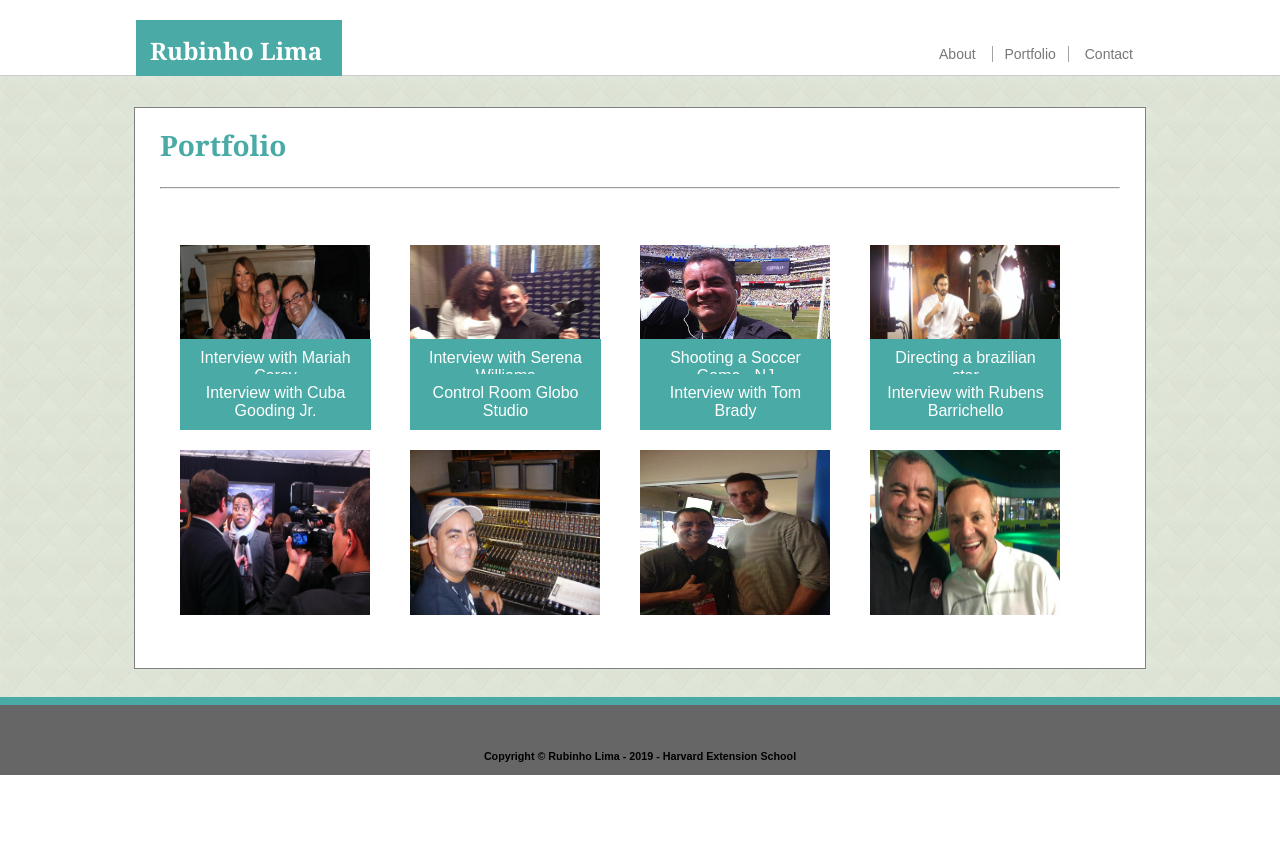
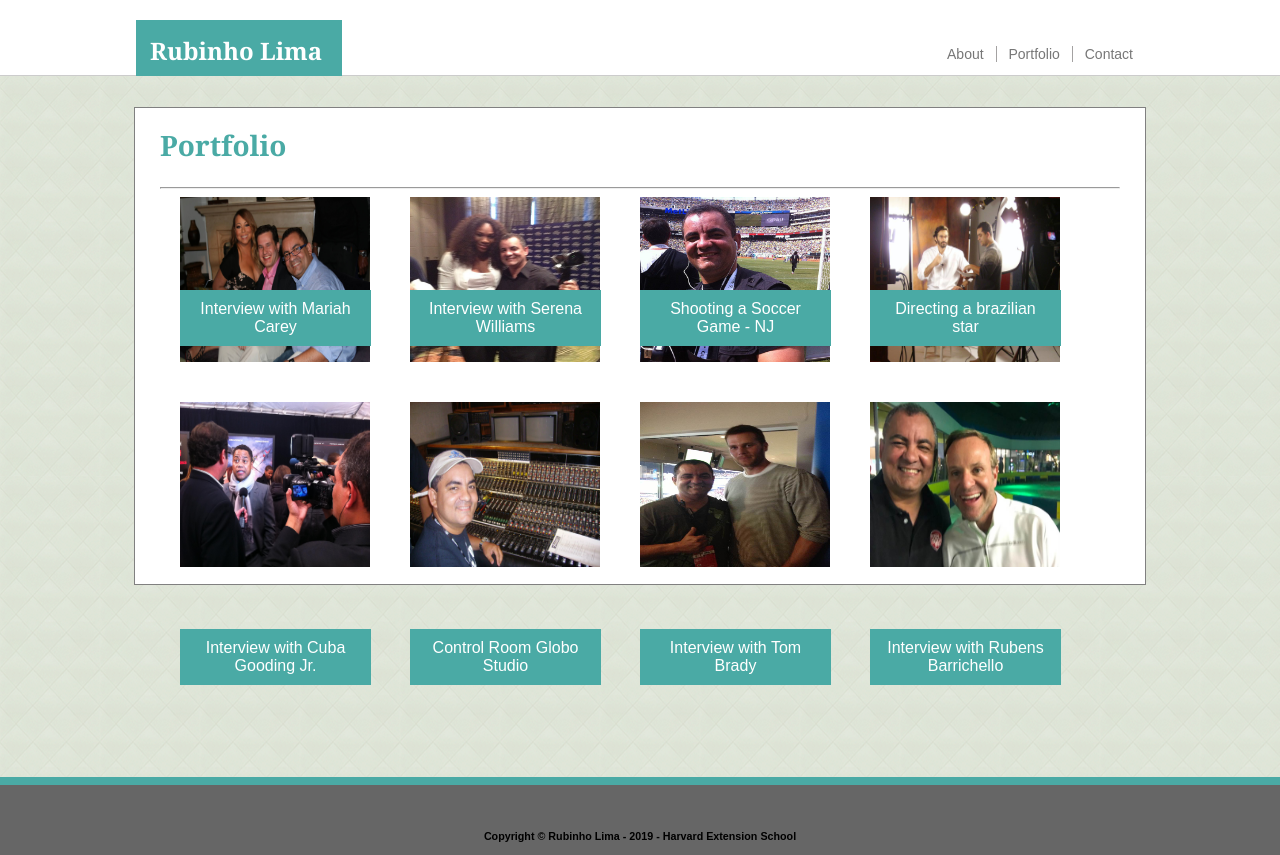
Before and after one commit to rubinholima/Basic-Portifolio, a plain HTML site: page portfolio.html in a window 1280 px wide. Before the commit the page ends 820 px from the top, so only its background shows below. Drawn offline with Linux system fonts and the light colour scheme.

Commit message:
Homerwork Final Files

```diff
--- a/assets/css/style.css
+++ b/assets/css/style.css
@@ -17,6 +17,7 @@ header {
     font-family: Arial, Helvetica, sans-serif;
 }
 
+
 img {
     float: left;
     padding-right: 10px;
@@ -25,14 +26,16 @@ img {
 
 .monu {
     width: 960px;
-    height:510px;
+    height:426px;
     background-color: white;
     margin: auto;
     text-align: justify;
     padding: 25px;
     border: 1px solid gray;
 }
-
+.folio {
+    margin-top:-48px;
+}
 h1 {
     width: 206px;
     padding: 14px;
@@ -81,13 +84,22 @@ a:hover {
 }
 
 #port {
+    border-right: 1px solid #a4a2a2;
     border-left: 1px solid #a4a2a2;
-    border-right: 1px solid #a4a2a2;
+}
+
+#ind {
+    margin-right: -4px;
+}
+
+#cont {
+    margin-left: -4px;
+
 }
 
 .wrapper {
     padding-top: 31px;
-    min-height: 80%;
+    min-height: 90%;
     margin-bottom: -50px;
     background-image: url(../images/beige-tiles.png)
 }
@@ -112,7 +124,7 @@ div.gall {
     color: #ffffff;
     text-align: center;
     position: absolute;
-    top: 339px;
+    top: 290px;
     background-color: #4aaaa5;
     box-sizing: border-box;
   }
@@ -121,7 +133,7 @@ div.gall {
     padding: 10px;
     width: 191px;
     position: absolute;
-    bottom: 370px;
+    bottom: 115px;
     text-align: center;
     color: #ffffff;
     background-color: #4aaaa5;
--- a/portfolio.html
+++ b/portfolio.html
@@ -12,9 +12,9 @@
   <header>
     <h1>Rubinho Lima</h1>
     <div class="topnav">
-      <a href="./index.html">About</a>
+      <a id="ind" href="./index.html">About</a>
       <a id="port" href="./portfolio.html">Portfolio</a>
-      <a href="./contact.html">Contact</a>
+      <a id="cont" href="./contact.html">Contact</a>
     </div>
   </header>
 </section>
@@ -26,6 +26,7 @@
 
       <h2>Portfolio</h2>
       <hr>
+      <div class="folio">
         <div class="gall">
           <a target="_top" href="./assets/images/IM1.jpg">
             <img src="./assets/images/IM1.jpg" alt="Interview with Serena Williams" width="190" height="165">
@@ -81,7 +82,7 @@
           </a>
           <div class="desc2">Interview with Rubens Barrichello</div>
         </div>
-
+      </div>
     </div>
     <div class="push"></div>
   </div>
```
Also changed, not shown: contact.html (+2 -2 lines), index.html (+2 -2 lines). Lines whose indentation alone changed are shown as unchanged.
